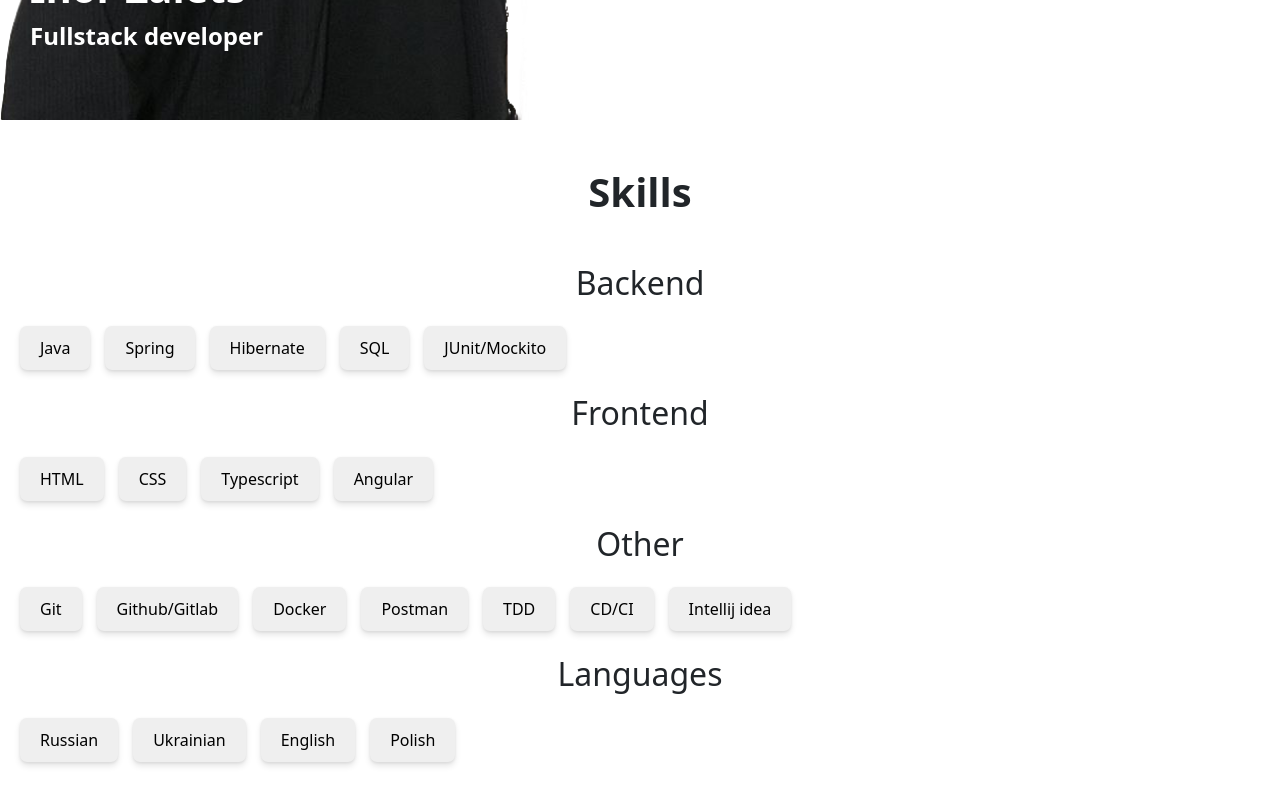
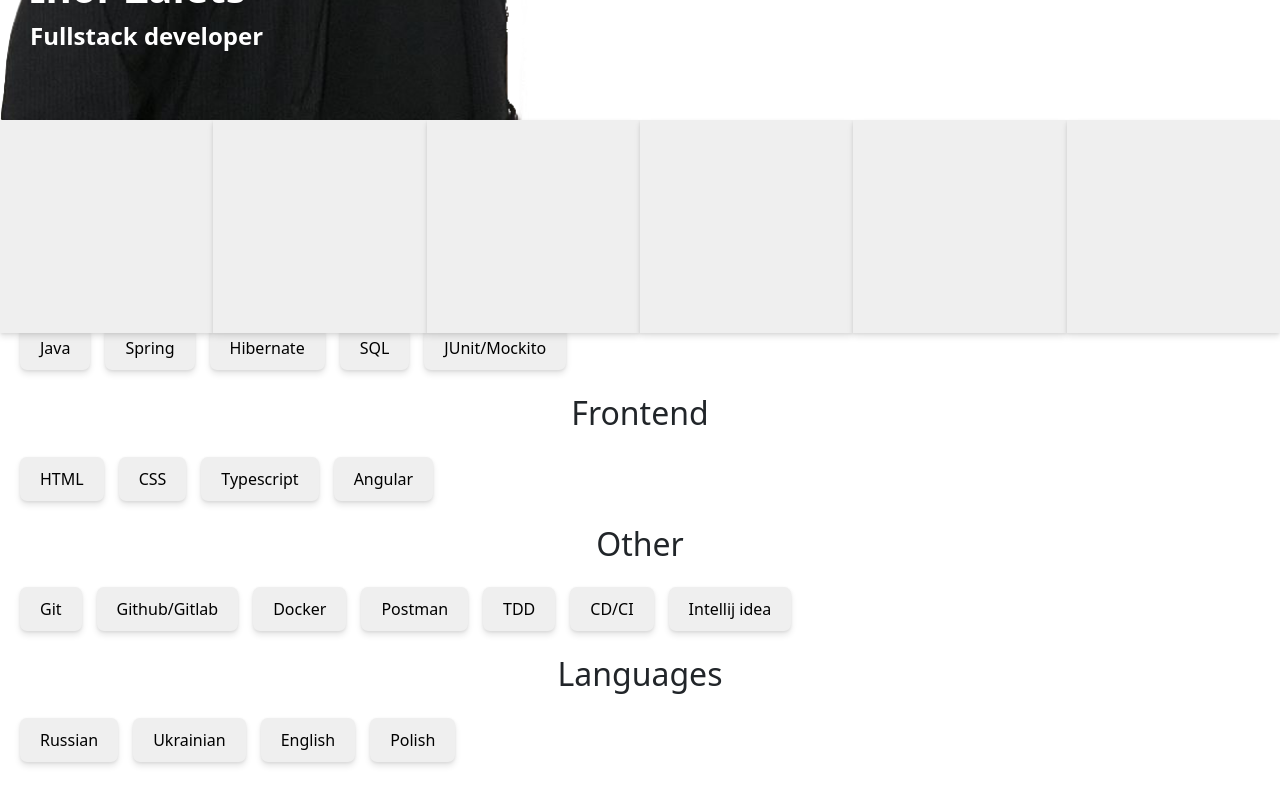
Before and after one commit to Ihor-Zaiets/zaietsWebsite, an Angular app: page / in a window 1280 px wide. Shown: the part 680-1469 px from the top of the page. Built offline with nearby package versions, Linux system fonts and the light colour scheme.

Commit message:
create sticky footer

```diff
--- a/src/app/home/home.component.html
+++ b/src/app/home/home.component.html
@@ -1,7 +1,17 @@
 <app-landing-page></app-landing-page>
-<div class="content-container">
-  <app-skills></app-skills>
-  <app-experience></app-experience>
-  <app-about-me></app-about-me>
-  <app-contact></app-contact>
+<div class="wrapper">
+  <main>
+    <app-skills></app-skills>
+    <app-experience></app-experience>
+    <app-about-me></app-about-me>
+    <app-contact></app-contact>
+  </main>
+  <footer>
+    <app-button class="footer-btn" [btn_type]="ButtonType.footer_btn">Home</app-button>
+    <app-button class="footer-btn" [btn_type]="ButtonType.footer_btn">Skills</app-button>
+    <app-button class="footer-btn" [btn_type]="ButtonType.footer_btn">Experience</app-button>
+    <app-button class="footer-btn" [btn_type]="ButtonType.footer_btn">About me</app-button>
+    <app-button class="footer-btn" [btn_type]="ButtonType.footer_btn">Contact</app-button>
+    <app-button class="footer-btn" [btn_type]="ButtonType.footer_btn">Burger menu</app-button>
+  </footer>
 </div>
--- a/src/app/home/home.component.scss
+++ b/src/app/home/home.component.scss
@@ -1,3 +1,14 @@
-.content-container {
+main {
   padding: 0 20px 20px;
 }
+
+footer {
+  position: sticky;
+  bottom: 0;
+  display: flex;
+}
+
+.footer-btn {
+  flex: 1;
+  aspect-ratio: 1 / 1;
+}
--- a/src/app/home/home.component.ts
+++ b/src/app/home/home.component.ts
@@ -5,6 +5,7 @@ import {ContactComponent} from "./contact/contact.component";
 import {ExperienceComponent} from "./experience/experience.component";
 import {SkillsComponent} from "./skills/skills.component";
 import {LandingPageComponent} from "./landing-page/landing-page.component";
+import {ButtonType} from "../shared/button/button.component";
 
 @Component({
   selector: 'app-home',
@@ -22,4 +23,5 @@ import {LandingPageComponent} from "./landing-page/landing-page.component";
 })
 export class HomeComponent {
 
+    protected readonly ButtonType = ButtonType;
 }
--- a/src/app/shared/button/button.component.html
+++ b/src/app/shared/button/button.component.html
@@ -8,3 +8,7 @@
   </div>
   <div class="exp-btn-text">{{exp_btn_header}}</div>
 </button>
+
+<button class="footer-btn" *ngIf="btn_type === ButtonType.footer_btn">
+  <img src="{{exp_btn_src}}" alt="{{exp_btn_src_alt}}">
+</button>
--- a/src/app/shared/button/button.component.scss
+++ b/src/app/shared/button/button.component.scss
@@ -55,3 +55,15 @@ button:hover {
   font-weight: 600;
   font-size: 5vw;
 }
+
+// Footer button //
+
+.footer-btn {
+  border-radius: 0;
+}
+
+.footer-btn:hover {
+  transform: none;
+  box-shadow: none;
+  background-color: blue;
+}
--- a/src/app/shared/button/button.component.ts
+++ b/src/app/shared/button/button.component.ts
@@ -1,8 +1,9 @@
 import {Component, Input} from '@angular/core';
 
 export enum ButtonType {
-  default,
-  exp_btn,
+  default = 'default',
+  exp_btn = 'exp_btn',
+  footer_btn = 'footer_btn',
 }
 
 @Component({
```
